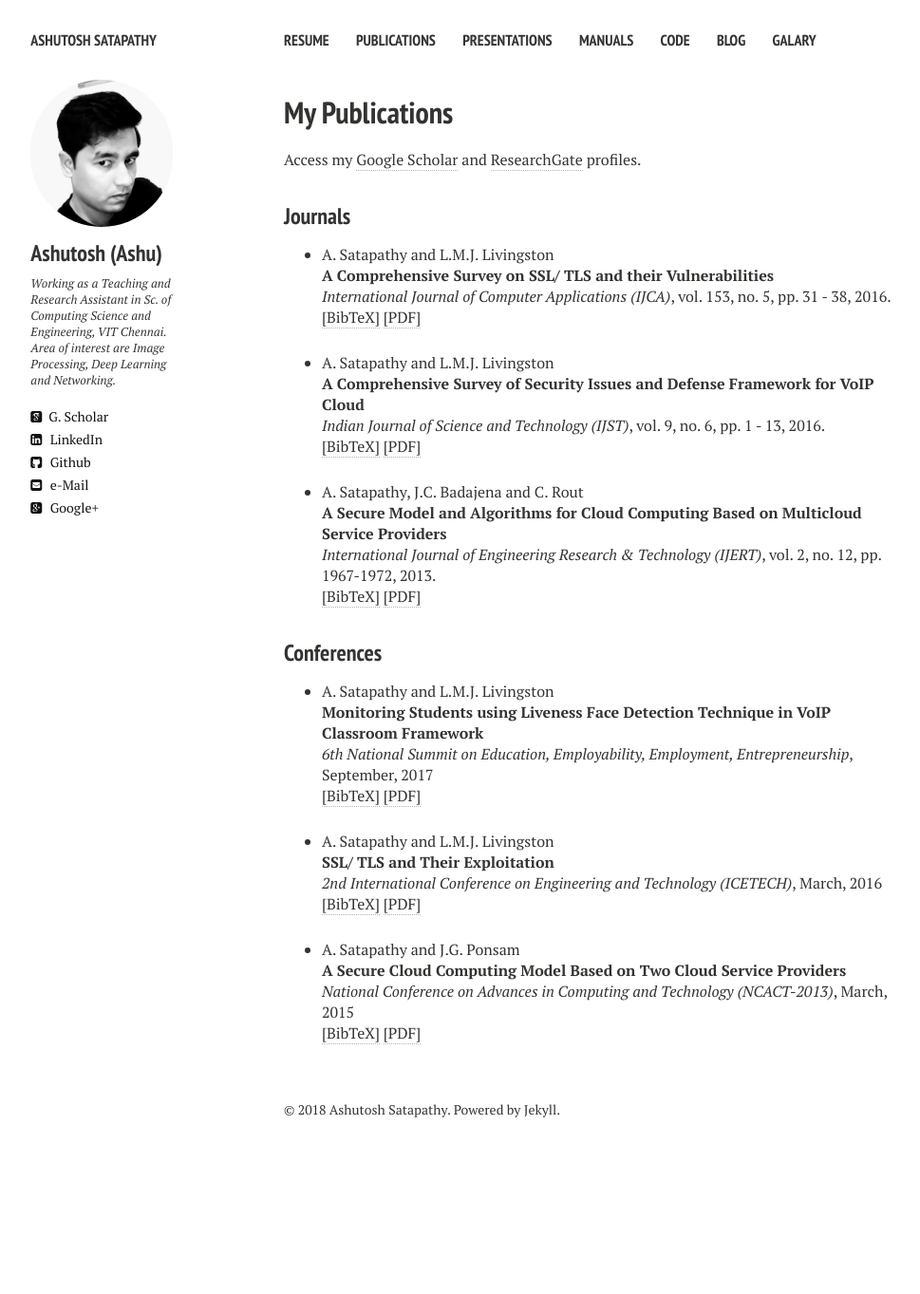
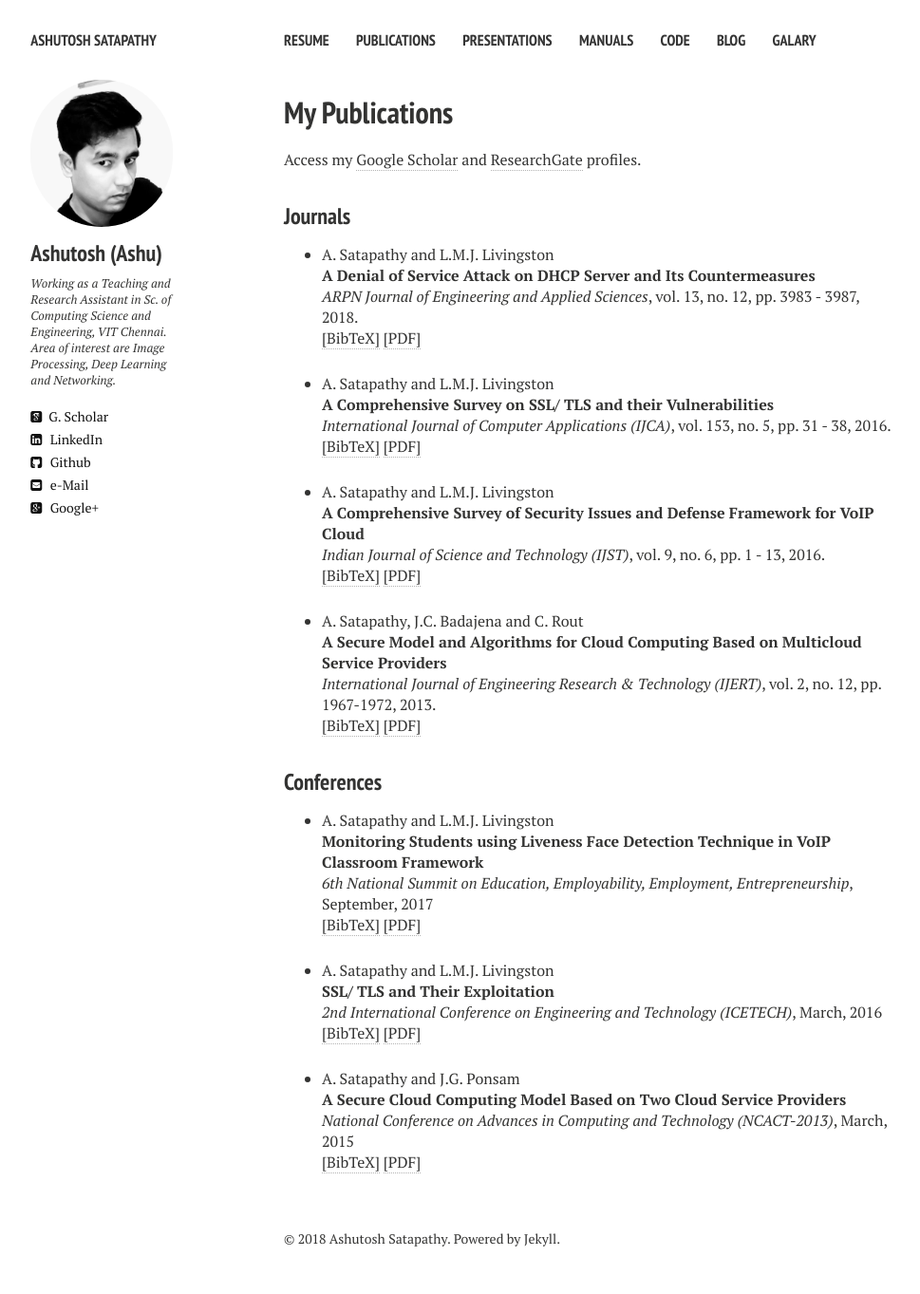
Before and after one commit to ashutoshsatapathy1990/ashutoshsatapathy1990.github.io, a Jekyll site: the page built from publications.md, in a window 1280 px wide. Shown: the whole page at 95% size, without its empty margins (21-990 px from the left). Built offline with Jekyll 4.4.1, drawn with Linux system fonts in a browser that asks for light colours; nearby versions of some CDN libraries; before the commit the page ends 1227 px from its top, so only the background shows below that.

Commit message:
Update publications.html

```diff
--- a/_layouts/publications.html
+++ b/_layouts/publications.html
@@ -84,6 +84,33 @@ div.bibtex pre { font-size: 75%; overflow: auto;  width: 100%; padding: 0em 0em;
 
 <h3 style="margin-bottom:0px;padding-top:10px;">Journals</h3>
 <ul class="biblist">
+
+<!-- Item: ashutosh2018a -->
+<li ><p>
+A. Satapathy and L.M.J. Livingston<br><b>A Denial of Service Attack on DHCP Server and Its Countermeasures</b><br>
+<i>ARPN Journal of Engineering and Applied Sciences</i>,
+vol. 13,
+no. 12,
+pp. 3983 - 3987,
+2018.
+<br />
+<a href="javascript:toggleBibtex('ashutosh2018a')">[BibTeX]</a>
+<a href="https://www.dropbox.com/s/nrtglhxmdoyy0s8/DHCP-countermeasures.pdf?dl=0" target="_blank">[PDF]</a>
+</p>
+<div id="bib_ashutosh2018a" class="bibtex noshow">
+<pre>
+@article{ashutosh2018a,
+  author = {A. Satapathy and L.M.J. Livingston},
+  title = {A Denial of Service Attack on DHCP Server and Its Countermeasures},
+  journal = {ARPN Journal of Engineering and Applied Sciences},
+  year = {2018}
+  volume = {13},
+  number = {12},
+  pages = {3983 - 3987}
+}
+</pre>
+</div>
+</li>
 
 <!-- Item: ashutosh2016b -->
 <li ><p>
```
